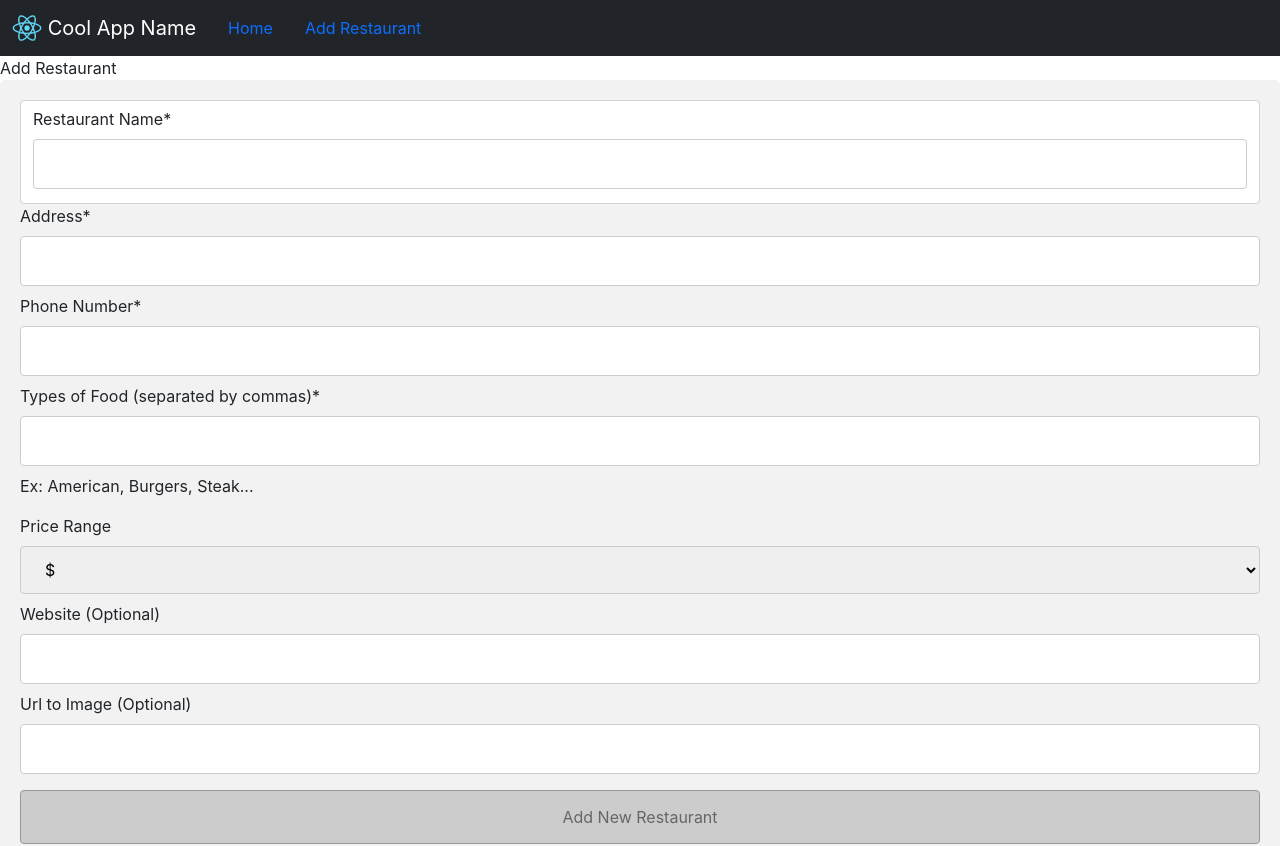
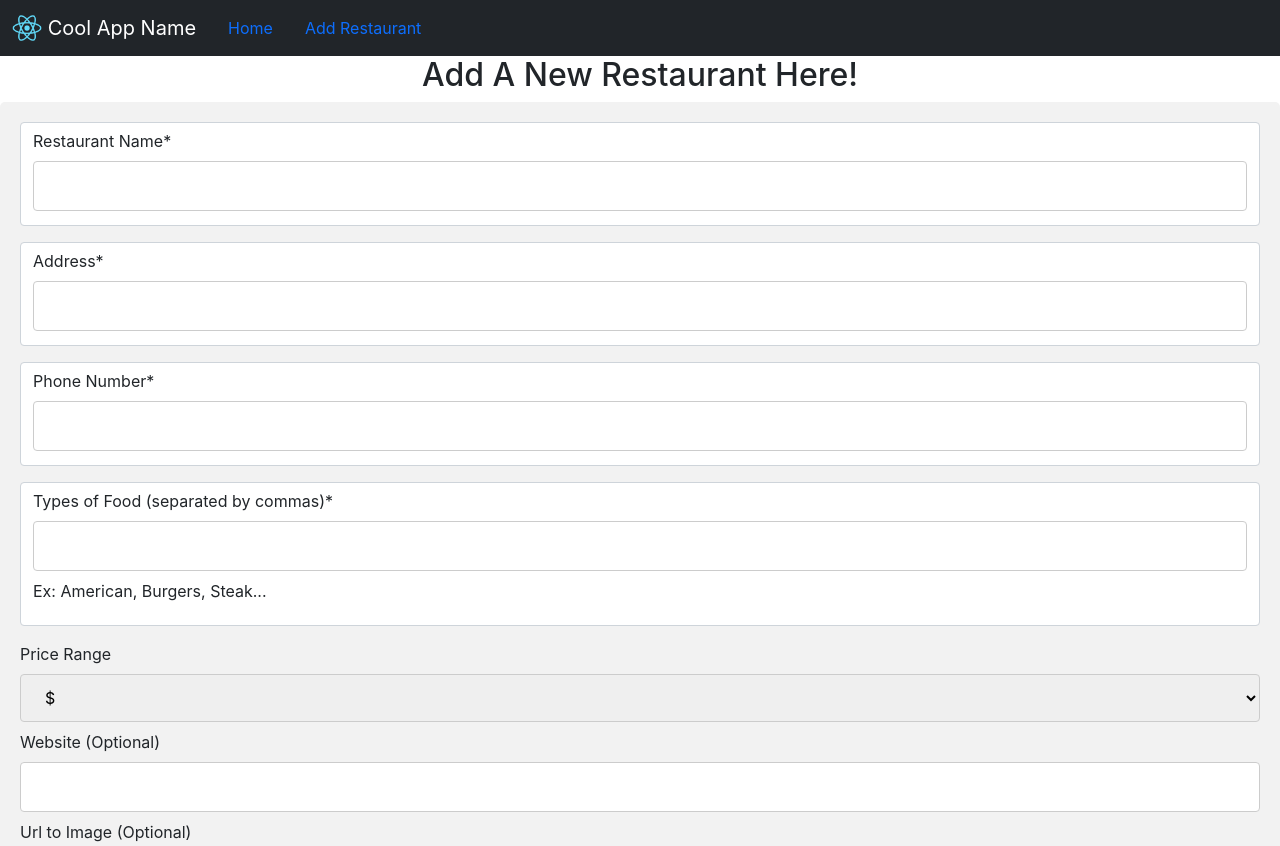
Before and after one commit to filipecamargos/Trust-Eat, a React (Create React App) app: page /addrestaurant in a window 1280 px wide. Shown: the top 846 px of the page. Built offline with nearby package versions, Linux system fonts and the light colour scheme; the HTML template or start-up script is replaced by a standard one; a web font is replaced by a local one.

Commit message:
added more CSS for the form and main message

```diff
--- /dev/null
+++ b/src/components/AddRestaurant/AddRestaurant.css
@@ -0,0 +1,3 @@
+.main-message {
+    text-align: center;
+}
--- a/src/components/AddRestaurant/AddRestaurant.js
+++ b/src/components/AddRestaurant/AddRestaurant.js
@@ -1,11 +1,12 @@
 import React from "react";
 import NewRestaurantForm from "./NewRestaurantForm";
+import "./AddRestaurant.css";
 
 const AddRestaurant = () => {
 	return (
 		<div>
 			<div>
-				<div>Add Restaurant</div>
+				<h2 className="main-message">Add A New Restaurant Here!</h2>
 			</div>
       <NewRestaurantForm></NewRestaurantForm>
 		</div>
--- a/src/components/AddRestaurant/NewRestaurantForm.css
+++ b/src/components/AddRestaurant/NewRestaurantForm.css
@@ -27,7 +27,25 @@ select {
 }
 
 .submit-button:disabled {
-    border: 1px solid #999999;
-    background-color: #cccccc;
-    color: #666666;
+	border: 1px solid #999999;
+	background-color: #cccccc;
+	color: #666666;
 }
+
+.error-text {
+	color: #b40e0e;
+}
+
+.invalid input {
+	border: 1px solid #b40e0e;
+	background-color: #fddddd;
+}
+
+.invalid input:focus {
+	border-color: #ff8800;
+	background-color: #fbe8d2;
+}
+
+.form-control {
+	margin-bottom: 1rem;
+}
--- a/src/components/AddRestaurant/NewRestaurantForm.js
+++ b/src/components/AddRestaurant/NewRestaurantForm.js
@@ -113,6 +113,18 @@ const NewRestaurantForm = () => {
 		? "form-control invalid"
 		: "form-control";
 
+	const adressClasses = addressInputHasError
+		? "form-control invalid"
+		: "form-control";
+
+	const phoneClasses = phoneInputHasError
+		? "form-control invalid"
+		: "form-control";
+
+	const typeClasses = typeInputHasError
+		? "form-control invalid"
+		: "form-control";
+
 	return (
 		<form onSubmit={submitHandler} className="form">
 			<div className={nameClasses}>
@@ -129,7 +141,7 @@ const NewRestaurantForm = () => {
 					<p className="error-text">Please enter a restaurant name.</p>
 				)}
 			</div>
-			<div className="">
+			<div className={adressClasses}>
 				<label htmlFor="address">Address*</label>
 				<br />
 				<input
@@ -145,7 +157,7 @@ const NewRestaurantForm = () => {
 					</p>
 				)}
 			</div>
-			<div className="">
+			<div className={phoneClasses}>
 				<label htmlFor="phone">Phone Number*</label>
 				<br />
 				<input
@@ -159,7 +171,7 @@ const NewRestaurantForm = () => {
 					<p className="error-text">Please enter a valid phone number.</p>
 				)}
 			</div>
-			<div className="">
+			<div className={typeClasses}>
 				<label htmlFor="type">Types of Food (separated by commas)*</label>
 				<br />
 				<input
@@ -223,7 +235,9 @@ const NewRestaurantForm = () => {
 				)} */}
 			</div>
 			<div className="form-actions">
-				<button className="submit-button" disabled={!formIsValid}>Add New Restaurant</button>
+				<button className="submit-button" disabled={!formIsValid}>
+					Add New Restaurant
+				</button>
 			</div>
 		</form>
 	);
```
